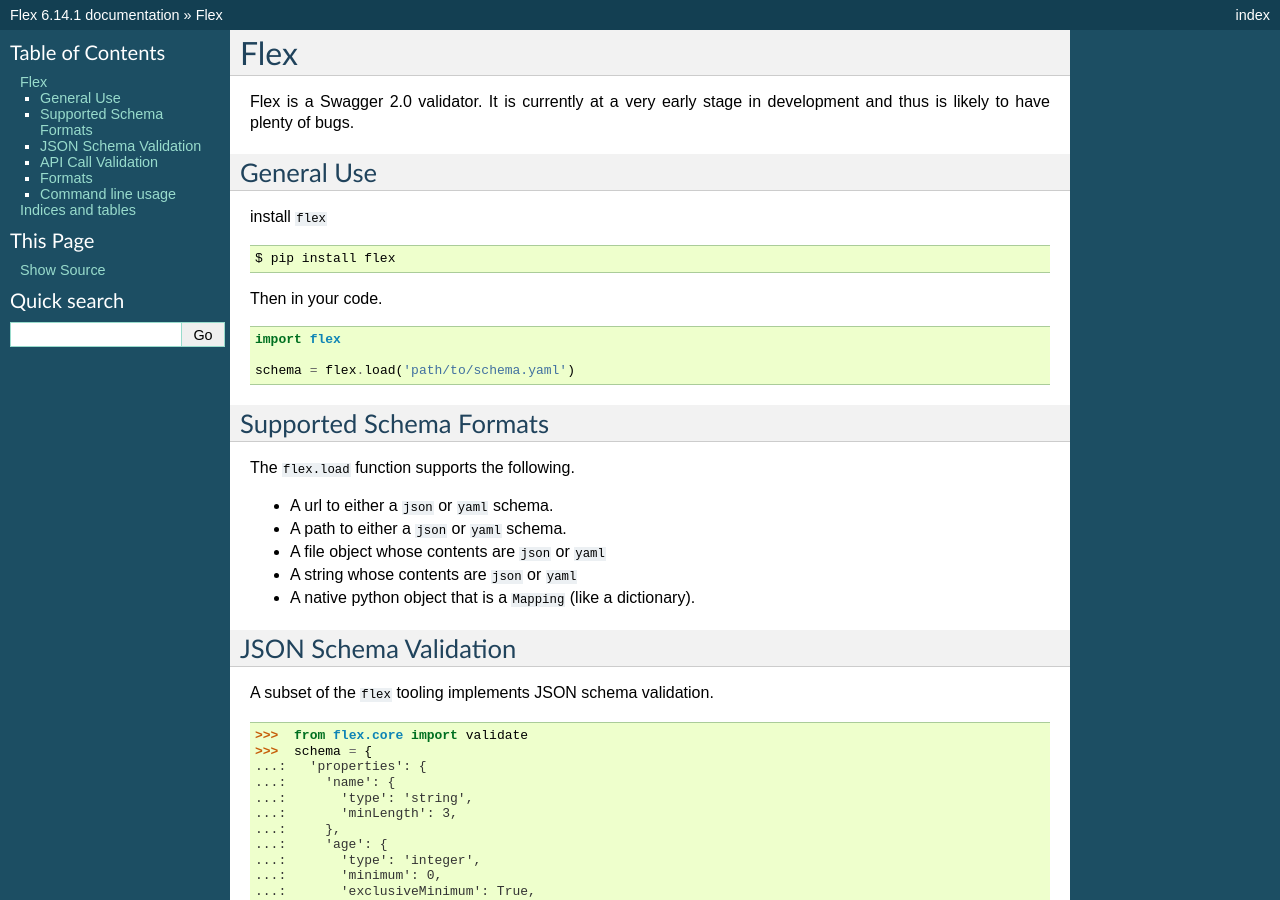
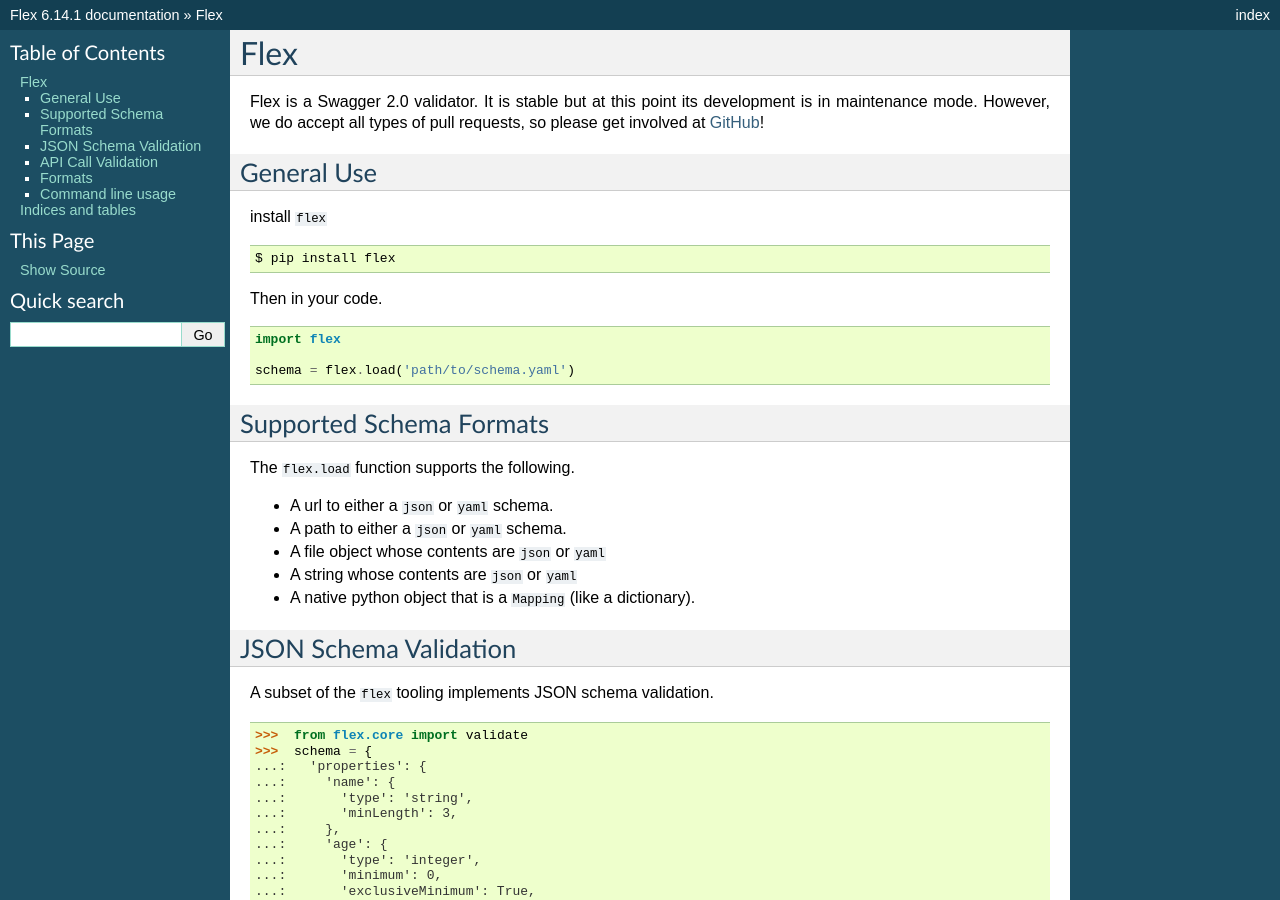
Before and after one commit to pipermerriam/flex, a Sphinx documentation site: the page built from docs/index.rst, in a window 1280 px wide and 900 px high. Built offline with Sphinx 7.4.7, drawn with Linux system fonts in a browser that asks for light colours; pages that are not in the unit, such as notebooks, are missing from menus.

Commit message:
Update flex description

```diff
--- a/docs/index.rst
+++ b/docs/index.rst
@@ -6,9 +6,10 @@
 Flex
 ====
 
-Flex is a Swagger 2.0 validator.  It is currently at a very early stage in
-development and thus is likely to have plenty of bugs.
-
+Flex is a Swagger 2.0 validator.  It is stable but at this point its
+development is in maintenance mode. However, we do accept all types of pull
+requests, so please get involved at
+`GitHub <https://github.com/pipermerriam/flex>`_!
 
 General Use
 -----------
```
